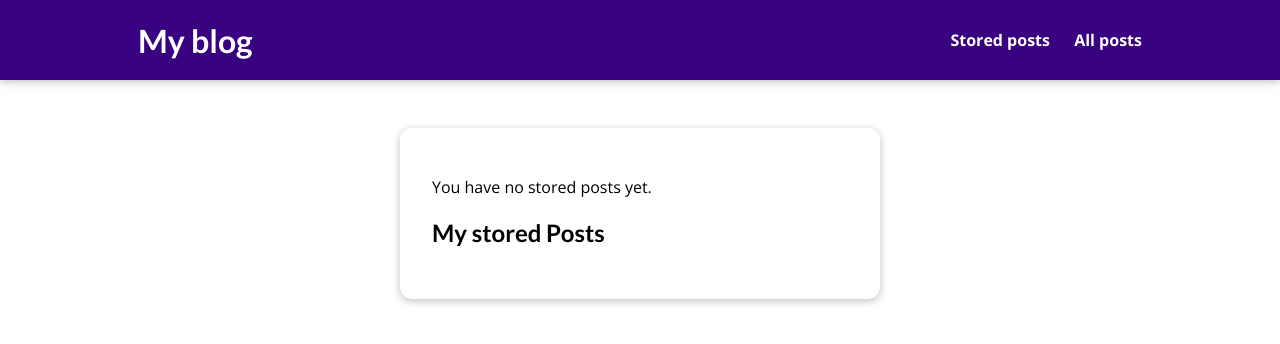
After one commit to Rishi-Mishra0704/django-blog, a Django app: page /read-later in a window 1280 px wide. The commit adds this page. Shown: the top 344 px of the page. Run offline with Django 4.2, Linux system fonts and the light colour scheme.

Commit message:
Add read later page

```diff
--- /dev/null
+++ b/blog/static/blog/stored-posts.css
@@ -0,0 +1,39 @@
+#main-navigation {
+    background-color: #390281;
+    box-shadow: 0 2px 8px rgba(0, 0, 0, 0.25);
+}
+
+  #stored-posts {
+    margin: 8rem auto 3rem auto;
+    padding: 2rem;
+    border-radius: 12px;
+    box-shadow: 0 2px 8px rgba(0, 0, 0, 0.25);
+    background-color: white;
+    width: 90%;
+    max-width: 30rem;
+  }
+
+  #stored-posts ul {
+    list-style: none;
+    margin: 0;
+    padding: 0;
+  }
+
+  #stored-posts li {
+    margin: 1rem 0;
+  }
+
+  #stored-posts a {
+    display: block;
+    padding: 1rem;
+    width: 100%;
+    text-decoration: none;
+    border: 1px solid #ccc;
+    color: #1b1b1b;
+    font-weight: bold;
+  }
+
+  #stored-posts a:hover,
+  #stored-posts a:active {
+    background-color: #ccc;
+  }
--- /dev/null
+++ b/blog/templates/blog/stored-posts.html
@@ -0,0 +1,25 @@
+{% extends 'layout.html' %}
+{% load static %}
+
+{% block title %}My stored Posts{% endblock %}
+{%block stylesheets%}
+
+<link rel="stylesheet" href="{% static 'blog/stored-posts.css'%}">
+{%endblock%}
+
+{% block content %}
+    <section id="stored-posts">
+
+        {% if not has_posts %}
+            <p>You have no stored posts yet.</p>
+        {% endif %}
+        <h2>My stored Posts</h2>
+        <ul>
+            {% for post in posts %}
+                <li>
+                    <a href="{% url 'post-detail-page' post.slug %}">{{ post.title }}</a>
+                </li>
+            {% endfor %}
+        </ul>
+    </section>
+{% endblock %}
--- a/blog/urls.py
+++ b/blog/urls.py
@@ -6,4 +6,5 @@ urlpatterns = [
     path("", views.starting_page, name="starting-page"),
     path("posts/", views.allPosts, name="posts-page"),
     path("posts/<slug:slug>", views.SinglePostView.as_view(), name="post-detail-page"),
+    path("read-later", views.ReadLaterView.as_view(), name="read-later-page"),
 ]
--- a/blog/views.py
+++ b/blog/views.py
@@ -46,3 +46,36 @@ class SinglePostView(DetailView):
             "comment_form": CommentForm(),
         }
         return render(request, "blog/post-details.html", context)
+
+
+class ReadLaterView(View):
+
+    def get(self, request):
+        stored_post = request.session.get("stored_post")
+
+        context = {}
+
+        if stored_post is None or len(stored_post) == 0:
+            context["posts"] = []
+            context["has_posts"] = False
+        else:
+            posts = Post.objects.filter(id__in=stored_post)
+            context["posts"] = posts
+            context["has_posts"] = True
+
+        return render(request, "blog/stored-posts.html", context)
+
+
+    def post(self, request):
+        stored_post = request.session.get("stored_post")
+
+        if stored_post is None:
+            stored_post = []
+
+        post_id = int(request.POST["post_id"])
+
+        if post_id not in stored_post:
+            stored_post.append(post_id)
+            request.session["stored_post"] = stored_post
+
+        return HttpResponseRedirect("/")
--- a/static/app.css
+++ b/static/app.css
@@ -35,6 +35,7 @@ h3 {
   text-decoration: none;
   color: white;
   font-weight: bold;
+  margin: 0 10px;
 }
 
 #main-navigation a:hover,
--- a/templates/layout.html
+++ b/templates/layout.html
@@ -13,6 +13,7 @@
     <header id="main-navigation">
         <h1><a href="{% url "starting-page"%}">My blog</a></h1>
         <nav>
+          <a href="{% url "read-later-page"%}">Stored posts</a>
           <a href="{% url "posts-page"%}">All posts</a>
         </nav>
       </header>
```
Also changed, not shown: blog/templates/blog/post-details.html (+7 -0 lines).
